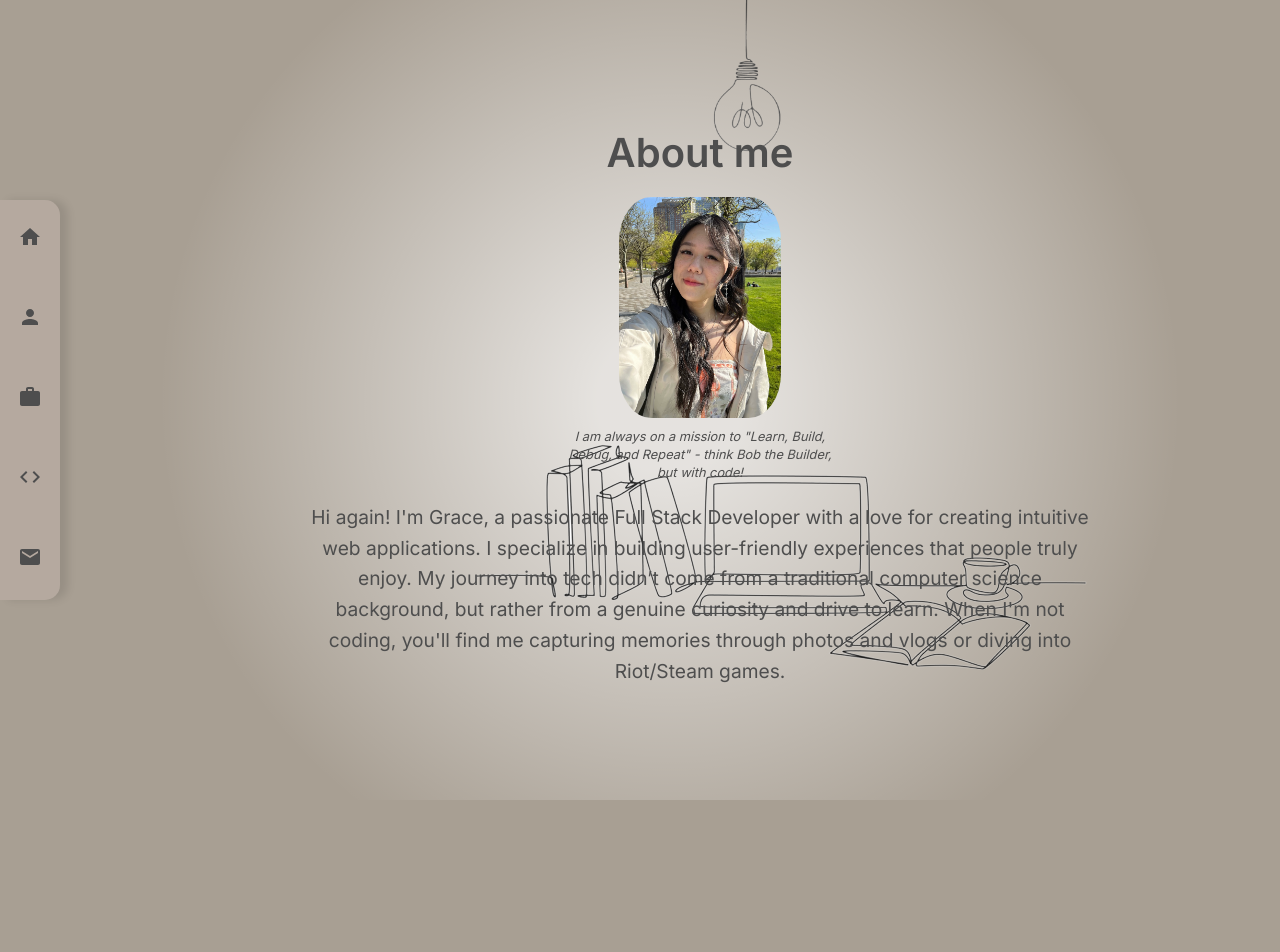
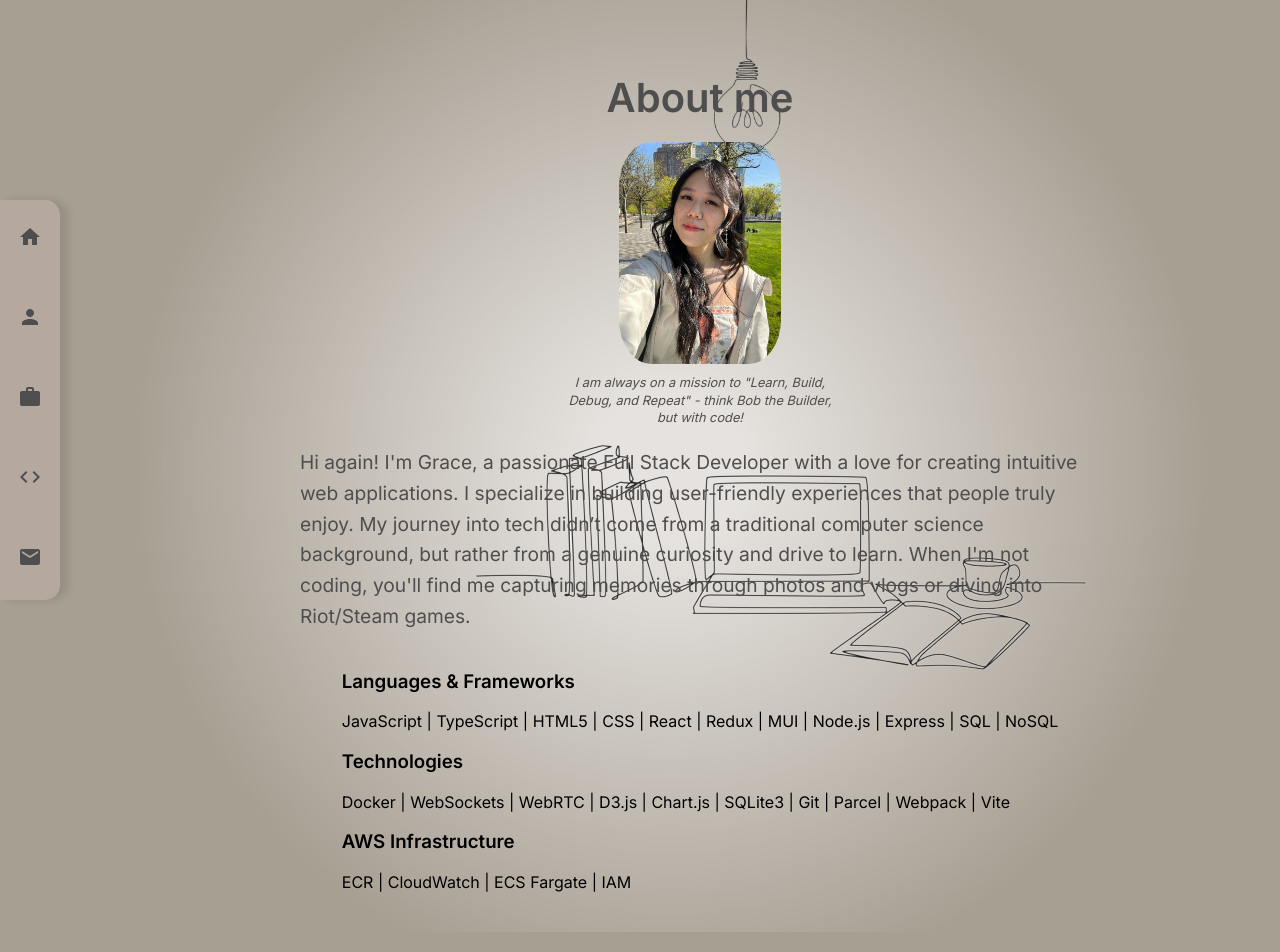
Before and after one commit to gracelo0717/gracelo0717.github.io, a React app: page /aboutme in a window 1280 px wide. Shown: the top 952 px of the page. Built offline with nearby package versions, Linux system fonts and the light colour scheme.

Commit message:
add tech-section to about-me

```diff
--- a/src/components/About.tsx
+++ b/src/components/About.tsx
@@ -5,24 +5,87 @@ const About = () => {
   return (
     <section id='aboutme'>
       <h2>About me</h2>
-      <div className='profile-container'>
-        <img src={profilePic} alt='Grace' className='profile-pic' />
-        <div className='profile-caption'>
+      <div className='about-container'>
+        <div className='profile-container'>
+          <img src={profilePic} alt='Grace' className='profile-pic' />
+          <div className='profile-caption'>
+            <p>
+              I am always on a mission to "Learn, Build, Debug, and Repeat" -
+              think Bob the Builder, but with code!
+            </p>
+          </div>
           <p>
-            I am always on a mission to "Learn, Build, Debug, and Repeat" -
-            think Bob the Builder, but with code!
+            Hi again! I'm Grace, a passionate Full Stack Developer with a love
+            for creating intuitive web applications. I specialize in building
+            user-friendly experiences that people truly enjoy. My journey into
+            tech didn’t come from a traditional computer science background, but
+            rather from a genuine curiosity and drive to learn. When I'm not
+            coding, you'll find me capturing memories through photos and vlogs
+            or diving into Riot/Steam games.
           </p>
         </div>
+
+        <div className='tech-sections'>
+          <div className='lang-framework'>
+            <h3>Languages & Frameworks</h3>
+            <span className='tech'>JavaScript</span>
+            <span className='separator'> | </span>
+            <span className='tech'>TypeScript</span>
+            <span className='separator'> | </span>
+            <span className='tech'>HTML5</span>
+            <span className='separator'> | </span>
+            <span className='tech'>CSS</span>
+            <span className='separator'> | </span>
+            <span className='tech'>React</span>
+            <span className='separator'> | </span>
+            <span className='tech'>Redux</span>
+            <span className='separator'> | </span>
+            <span className='tech'>MUI</span>
+            <span className='separator'> | </span>
+            <span className='tech'>Node.js</span>
+            <span className='separator'> | </span>
+            <span className='tech'>Express</span>
+            <span className='separator'> | </span>
+            <span className='tech'>SQL</span>
+            <span className='separator'> | </span>
+            <span className='tech'>NoSQL</span>
+          </div>
+
+          <div className='technologies'>
+            <h3>Technologies</h3>
+            <span className='tech'>Docker</span>
+            <span className='separator'> | </span>
+            <span className='tech'>WebSockets</span>
+            <span className='separator'> | </span>
+            <span className='tech'>WebRTC</span>
+            <span className='separator'> | </span>
+            <span className='tech'>D3.js</span>
+            <span className='separator'> | </span>
+            <span className='tech'>Chart.js</span>
+            <span className='separator'> | </span>
+            <span className='tech'>SQLite3</span>
+            <span className='separator'> | </span>
+            <span className='tech'>Git</span>
+            <span className='separator'> | </span>
+            <span className='tech'>Parcel</span>
+            <span className='separator'> | </span>
+            <span className='tech'>Webpack</span>
+            <span className='separator'> | </span>
+            <span className='tech'>Vite</span>
+          </div>
+
+          <div className='aws-infrastructure'>
+            <h3>AWS Infrastructure</h3>
+            <span className='tech'>ECR</span>
+            <span className='separator'> | </span>
+            <span className='tech'>CloudWatch</span>
+            <span className='separator'> | </span>
+            <span className='tech'>ECS Fargate</span>
+            <span className='separator'> | </span>
+            <span className='tech'>IAM</span>
+          </div>
+        </div>
       </div>
-      <p>
-        Hi again! I'm Grace, a passionate Full Stack Developer with a love for
-        creating intuitive web applications. I specialize in building
-        user-friendly experiences that people truly enjoy. My journey into tech
-        didn’t come from a traditional computer science background, but rather
-        from a genuine curiosity and drive to learn. When I'm not coding, you'll
-        find me capturing memories through photos and vlogs or diving into
-        Riot/Steam games.
-      </p>
     </section>
   );
 };
--- a/src/styles.css
+++ b/src/styles.css
@@ -205,7 +205,6 @@ body {
   flex-direction: column;
   margin-left: 60px;
   width: calc(100% - 60px);
-  text-align: center;
 }
 
 h2 {
@@ -213,6 +212,13 @@ h2 {
   color: #4e4e4e;
   margin-bottom: 20px;
   font-weight: 600;
+}
+
+.about-container {
+  display: flex;
+  flex-direction: column;
+  justify-content: center;
+  align-items: center;
 }
 
 .profile-container {
```
